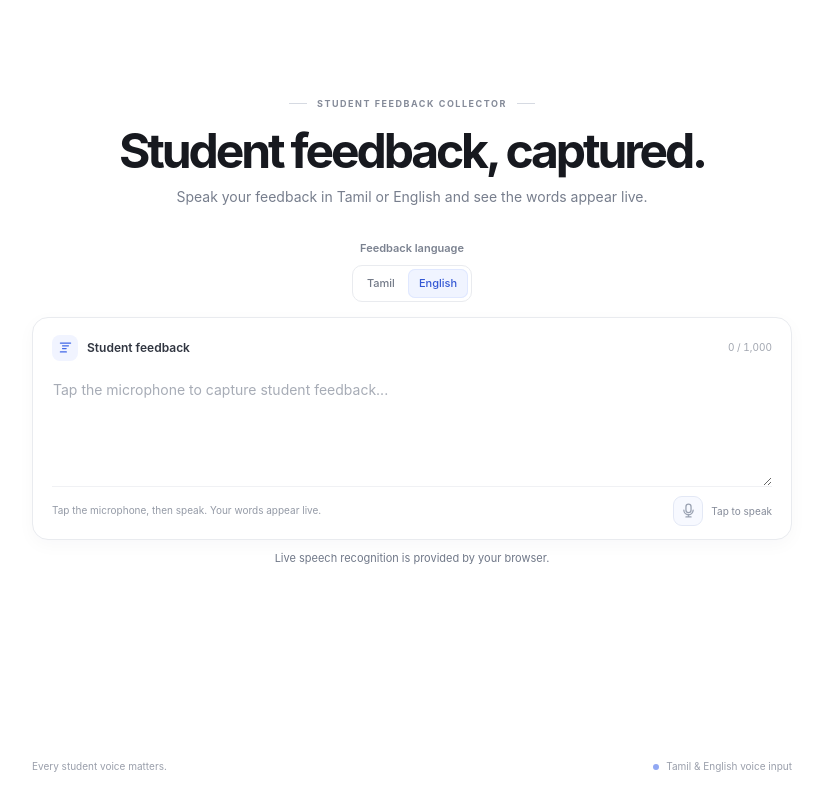
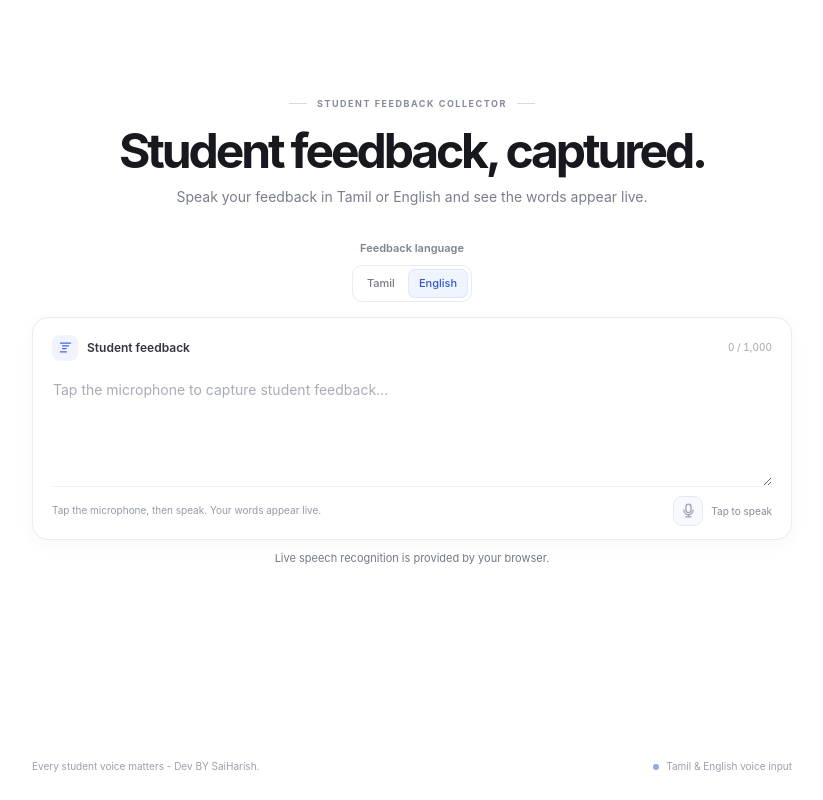
Before and after one commit to Botharish/Voice-to-Txt, a Next.js app: page / in a window 1280 px wide. Shown: the whole page, without its empty margins (228-1051 px from the left). Built offline with nearby package versions, Linux system fonts and the light colour scheme.

Commit message:
Added Dev

```diff
--- a/app/page.tsx
+++ b/app/page.tsx
@@ -18,7 +18,7 @@ export default function Home() {
       <VoiceToText />
 
       <footer className="page-footer">
-        <span>Every student voice matters.</span>
+        <span>Every student voice matters - Dev BY SaiHarish.</span>
         <span className="coming-soon">
           <span className="status-dot" />
           Tamil &amp; English voice input
```
